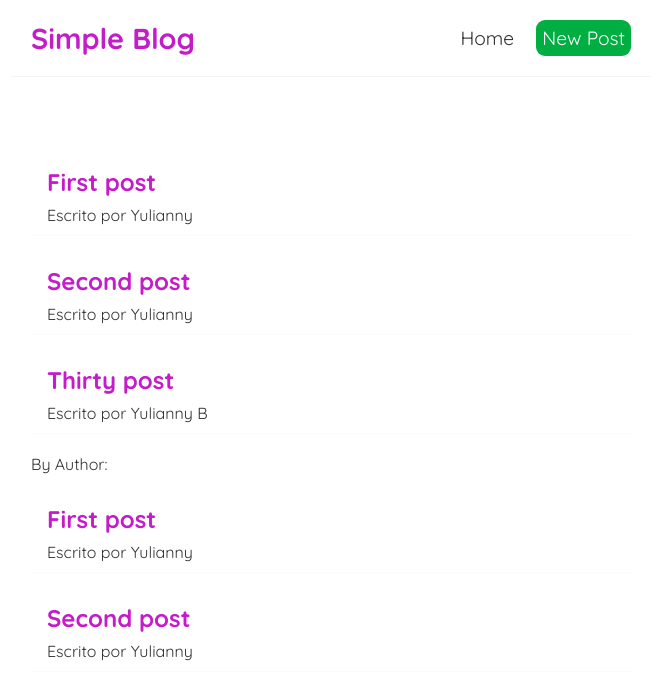
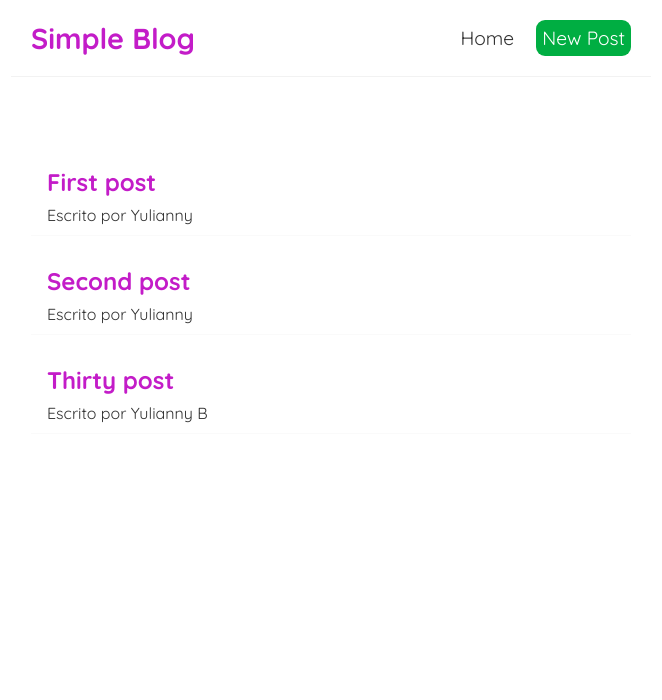
Before and after one commit to yuliannydev/Simple-Blog-With-React, a React (Create React App) app: page / in a window 1280 px wide. Shown: the top 700 px of the page, without its empty margins (309-971 px from the left). Built offline with nearby package versions, Linux system fonts and the light colour scheme; the HTML template or start-up script is replaced by a standard one.

Commit message:
:twisted_rightwards_arrows: Merge branches and resolve conflicts
Conflicts with the branc main and blog lists

```diff
--- a/src/components/BlogList.jsx
+++ b/src/components/BlogList.jsx
@@ -1,7 +1,8 @@
-const BlogList = (props) => {
-    const blogs = props.blogs;
+const BlogList = ({ blogs }) => {
+
     return (
         <div className="blog-list">
+
             {blogs.map((blog) => (
                 <div className="blog-preview" key={blog.id}>
                     <h2>{ blog.title }</h2>
--- a/src/components/Home.jsx
+++ b/src/components/Home.jsx
@@ -10,9 +10,7 @@ const Home = () => {
 
     return (
         <div className="home">
-            <BlogList blogs={blogs} />
-            <p>By Author: </p>
-            <BlogList blogs={blogs.filter((blog) => blog.author === 'Yulianny')} />
+            <BlogList blogs={blogs}/>
         </div>
     )
 }
```
